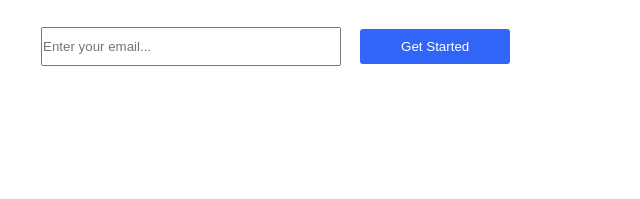
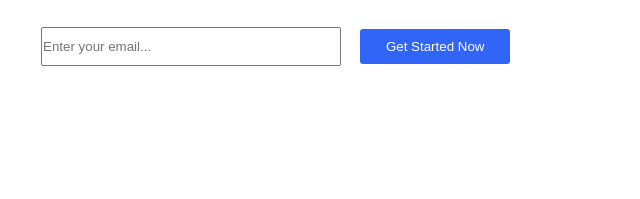
Before and after one commit to UberR3mox/Fylo-Landing-Page, a plain HTML site: page index.html in a window 1280 px wide. Shown: the part 508-707 px from the top of the page, 39-679 px from the left. Drawn offline with nearby package versions, Linux system fonts and the light colour scheme; a web font is replaced by a local one.

Commit message:
index.html

```diff
--- a/index.html
+++ b/index.html
@@ -37,7 +37,7 @@
         Access them wherever you need, share and collaborate with friends,
         family, and co-workers.</p>
         <input type="email" placeholder="Enter your email...">
-        <button class="btn">Get Started</button>
+        <button class="btn">Get Started Now</button>
       </div>
       <img src="./images/illustration-1.svg" alt="illustration-1">
     </div>
```
